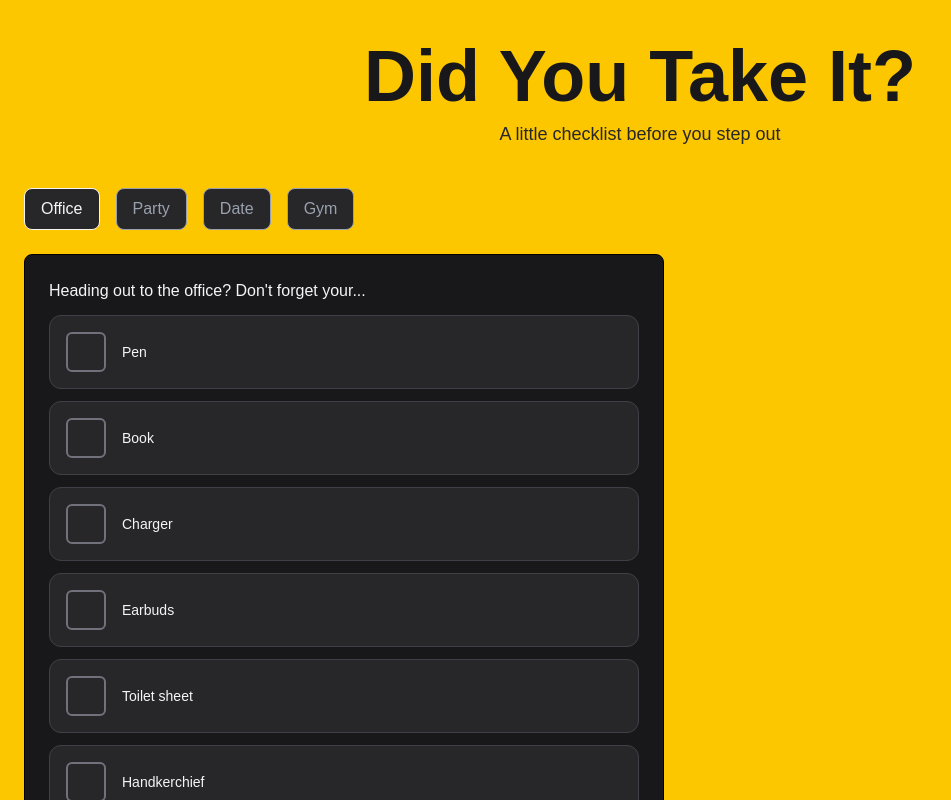
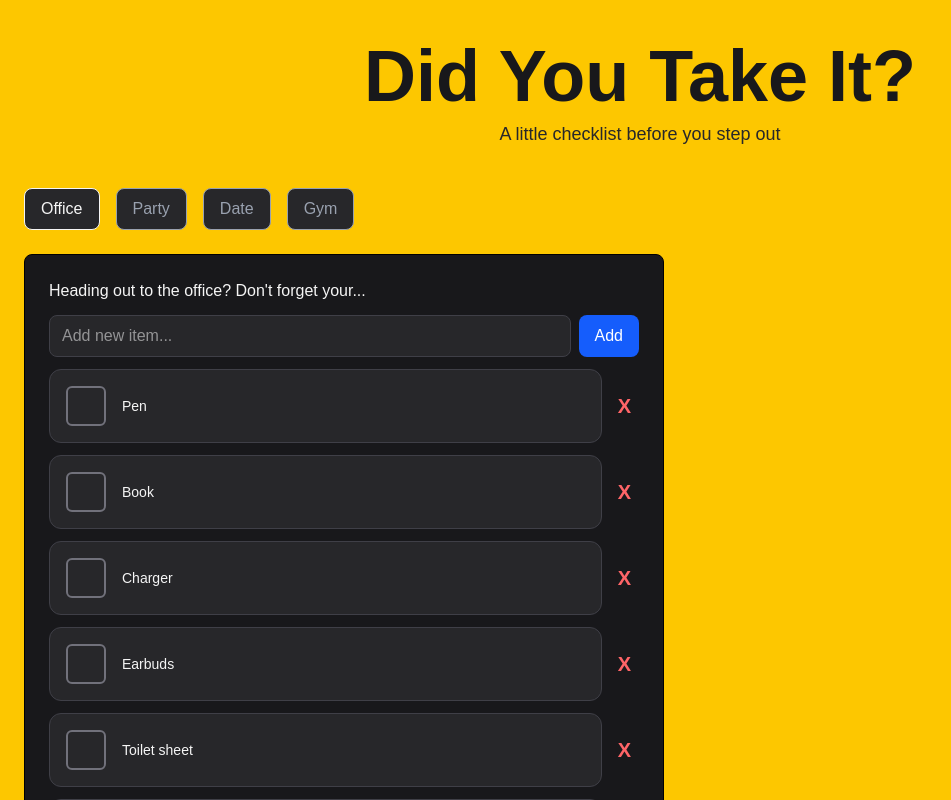
Before and after one commit to nohgu21/Did-you-take-it-App, a Next.js app: page / in a window 1280 px wide. Shown: the top 800 px of the page, without its empty margins (0-951 px from the left). Built offline with nearby package versions, Linux system fonts and the light colour scheme.

Commit message:
feat: implement add and delete item functionality

```diff
--- a/src/app/components/Checklist.tsx
+++ b/src/app/components/Checklist.tsx
@@ -1,17 +1,15 @@
-
-
 interface ChecklistProps {
   name: string;
   isChecked: boolean;
   onChange: (e: React.ChangeEvent<HTMLInputElement>) => void;
+  onDelete?: () => void;
 }
 
-function Checklist({ name, isChecked, onChange }: ChecklistProps) {
+function Checklist({ name, isChecked, onChange, onDelete }: ChecklistProps) {
   return (
-    <>
+    <div className="flex items-center gap-2">
       <label
-        className={`flex gap-4 items-center text-xl border rounded-xl p-4 cursor-pointer hover:translate-y-[-2px] hover:shadow-md ${
-          isChecked
+        className={`flex-1 flex gap-4 items-center text-xl border rounded-xl p-4 cursor-pointer hover:translate-y-[-2px] hover:shadow-md ${isChecked
             ? "bg-zinc-900 border-yellow-900"
             : "bg-zinc-800 border-zinc-700"
           }`}
@@ -44,7 +42,20 @@ function Checklist({ name, isChecked, onChange }: ChecklistProps) {
           {name}
         </span>
       </label>
-    </>
+
+      {onDelete && (
+        <button
+          onClick={(e) => {
+            e.stopPropagation();
+            onDelete();
+          }}
+          className="text-red-400 hover:text-red-600 text-xl font-bold px-2"
+          aria-label="Delete item"
+        >
+          X
+        </button>
+      )}
+    </div>
   );
 }
 
--- a/src/app/page.tsx
+++ b/src/app/page.tsx
@@ -16,6 +16,7 @@ export default function Page() {
   const [dateChecklist, setDateChecklist] = useLocalStorage<ChecklistItem[]>('date-checklist', dateItems)
   const [gymChecklist, setGymChecklist] = useLocalStorage<ChecklistItem[]>('gym-checklist', gymItems)
   const [showModal, setShowModal] = useState(false)
+  const [newItem, setNewItem] = useState('')
 
   const categoryItems: Record <Category, ChecklistItem[]> = {
     office: officeChecklist,
@@ -24,33 +25,38 @@ export default function Page() {
     gym: gymChecklist
   }
 
-  const getCurrentItems = (): ChecklistItem[] => {
-    return categoryItems[category]
+  const categorySetting: Record <Category, (items: ChecklistItem[]) => void> = {
+    office: setOfficeChecklist,
+    party: setPartyChecklist,
+    date: setDateChecklist,
+    gym: setGymChecklist,
   }
 
-  const items = getCurrentItems()
+  const items = categoryItems[category]
+
 
   const handleCheckBox = (id: number) => {
     const updatedItems = items.map((item: ChecklistItem) => item.id === id ? { ...item, isChecked: !item.isChecked } : item
       )
-
-      switch (category) {
-      case 'office':
-        setOfficeChecklist(updatedItems);
-        break;
-      case 'party':
-        setPartyChecklist(updatedItems);
-        break;
-      case 'date':
-        setDateChecklist(updatedItems);
-        break;
-      case 'gym':
-        setGymChecklist(updatedItems);
-        break;
-    }
+      categorySetting[category](updatedItems)
   };
 
+  const addItem = () => {
+    if (newItem.trim() === '') return
+    const newChecklistItem: ChecklistItem = {
+      id: Date.now(),
+      name: newItem.trim(),
+      isChecked: false
+    }
+    const updatedItems = [...items, newChecklistItem]
+    categorySetting[category](updatedItems)
+    setNewItem('')
+  }
 
+  const deleteItem = (id: number) => {
+    const updatedItems = items.filter( item => item.id !== id)
+    categorySetting[category](updatedItems)
+  }
 
   const isComplete = useRef(false)
 
@@ -64,7 +70,7 @@ export default function Page() {
         origin: { y: 0.5 }
       });
       setShowModal(true)
-      isComplete.current = (false)
+
     }
     isComplete.current = allChecked
   }, [items]);
@@ -111,12 +117,27 @@ export default function Page() {
       </div>
 
 
-
-
       <div className="m-6 space-y-3 p-6 bg-zinc-900 w-1/2 border rounded-lg">
         <h2 className="text-neutral-100 text-md">
           {categoryTitles[category]}
         </h2>
+
+        <div className="flex gap-2">
+    <input
+      type="text"
+      value={newItem}
+      onChange={(e) => setNewItem(e.target.value)}
+      onKeyPress={(e) => e.key === 'Enter' && addItem()}
+      placeholder="Add new item..."
+      className="flex-1 px-3 py-2 bg-zinc-800 text-white rounded-lg border border-zinc-700 focus:outline-none focus:border-blue-500"
+    />
+    <button
+      onClick={addItem}
+      className="px-4 py-2 bg-blue-600 text-white rounded-lg hover:bg-blue-700"
+    >
+      Add
+    </button>
+  </div>
 
         {items.map((item) => (
           <Checklist
@@ -124,6 +145,7 @@ export default function Page() {
             name={item.name}
             isChecked={item.isChecked}
             onChange={() => handleCheckBox(item.id)}
+            onDelete={() => deleteItem(item.id)}
           />
         ))}
 
```
Lines whose indentation alone changed are shown as unchanged.
